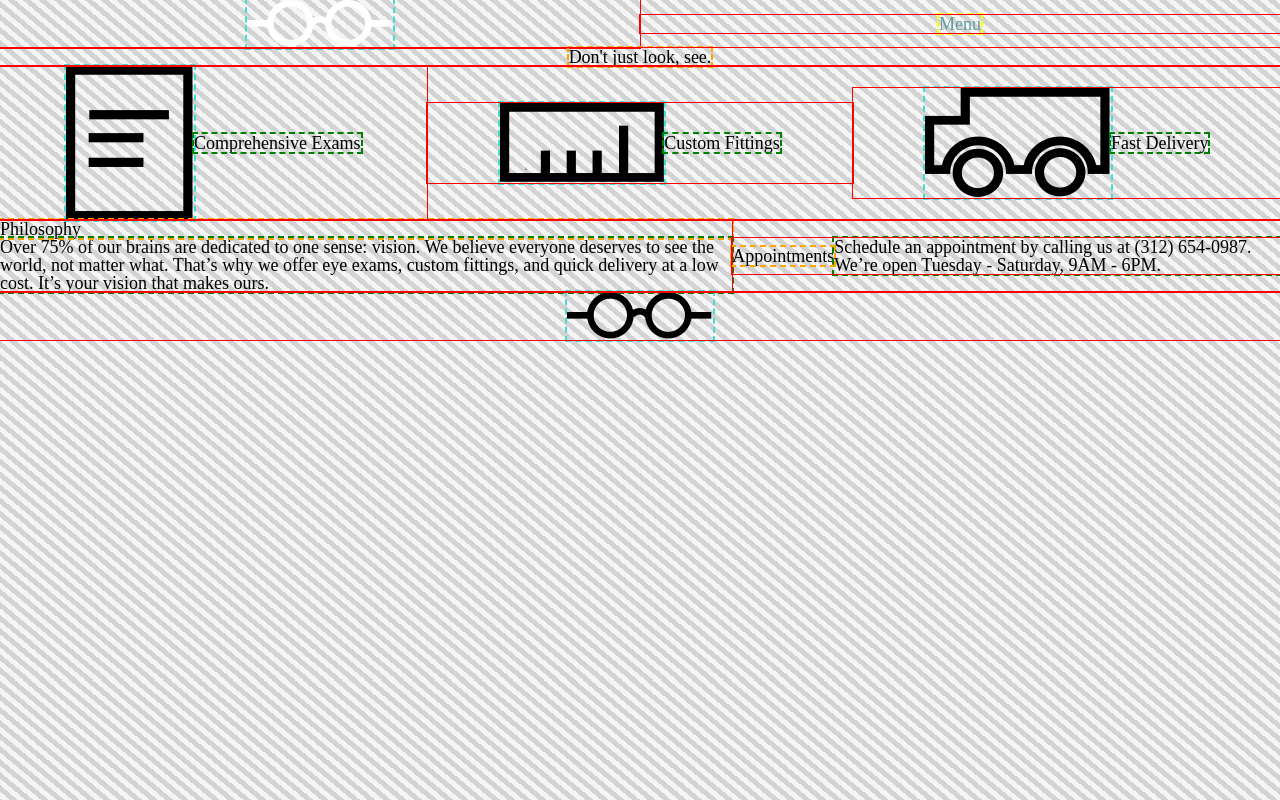
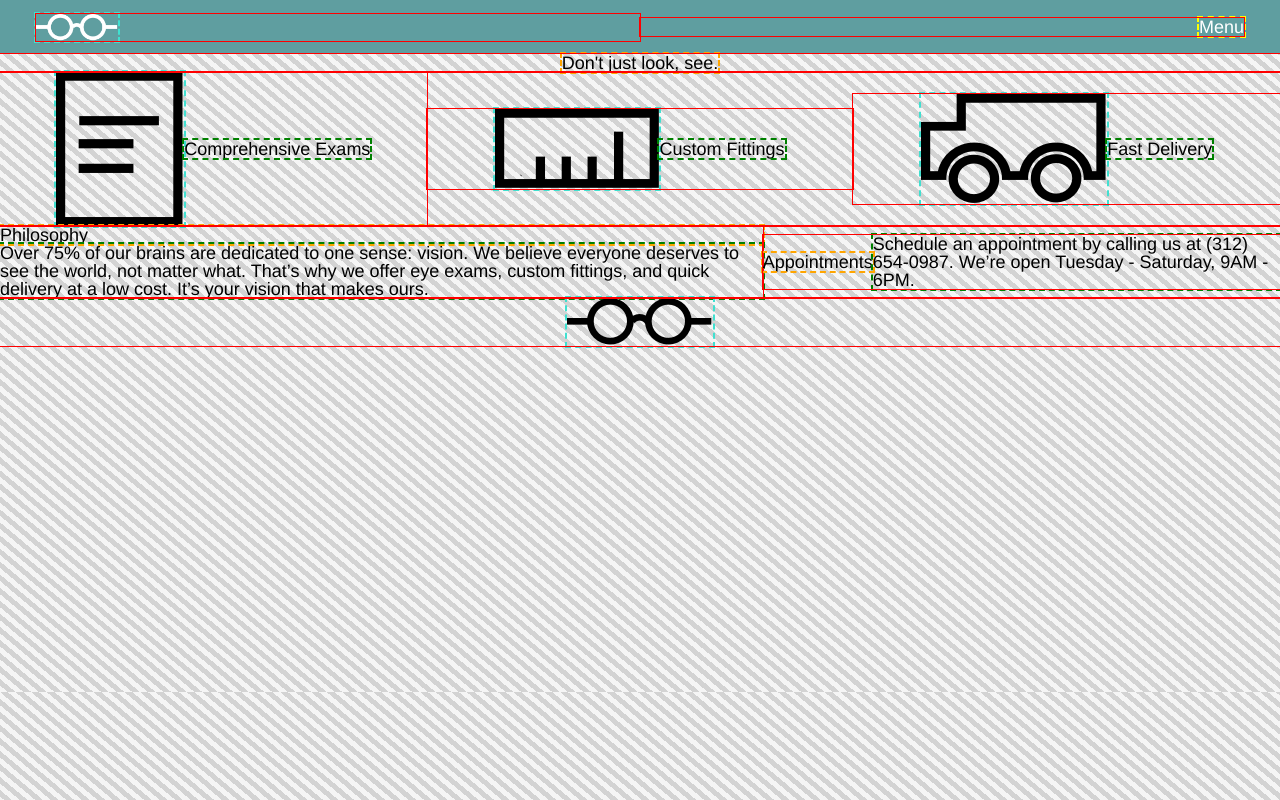
Before and after one commit to Zielous/codecademy_tortoiseshell, a plain HTML site: page index.html in a window 1280 px wide. Drawn offline with Linux system fonts and the light colour scheme.

Commit message:
Added header section.

```diff
--- a/index.html
+++ b/index.html
@@ -14,7 +14,7 @@
 
   <!-- header section -->
 
-  <header class="container__flex  color__primary">
+  <header class="header container__flex  color__primary--bg">
     <div class="header__logo  container__flex">
       <img class="logo__img"
       title="Tortoiseshell Optics" alt="logo"
--- a/resources/css/shortcuts.css
+++ b/resources/css/shortcuts.css
@@ -63,6 +63,7 @@
   * stretch to full width of screen
   *
   * Change value below to provide a global margin on left and right
+  * Great for site containers with banner overflow effects
   *
   */
   width: 100%;
--- a/resources/css/style.css
+++ b/resources/css/style.css
@@ -13,14 +13,53 @@
 
 /* Make sure to add shortcuts to github! to */
 
+/*----------*\
+#SETUP
+\*----------*/
+
 html {
+  font-family: "Helvetica", sans-serif;
   font-size: 18px;
+  line-height: 1.4;
 }
+
+
+
+
 
 /*----------*\
 #COLORS
 \*----------*/
 
-.color__primary {
+.color__primary, {
   color: cadetblue;
 }
+
+.color__primary--bg {
+  background-color: cadetblue;
+  color: white;
+}
+
+
+
+
+
+/*----------*\
+#HEADER-SECTION
+\*----------*/
+
+  .header__logo {
+    justify-content: flex-start;
+    margin-left: 2rem;
+  }
+
+    .logo__img {
+      height: 1.5rem;
+    }
+
+  .header__menu {
+    justify-content: flex-end;
+    margin-top: 1rem;
+    margin-right: 2rem;
+    margin-bottom: 1rem;
+  }
```
